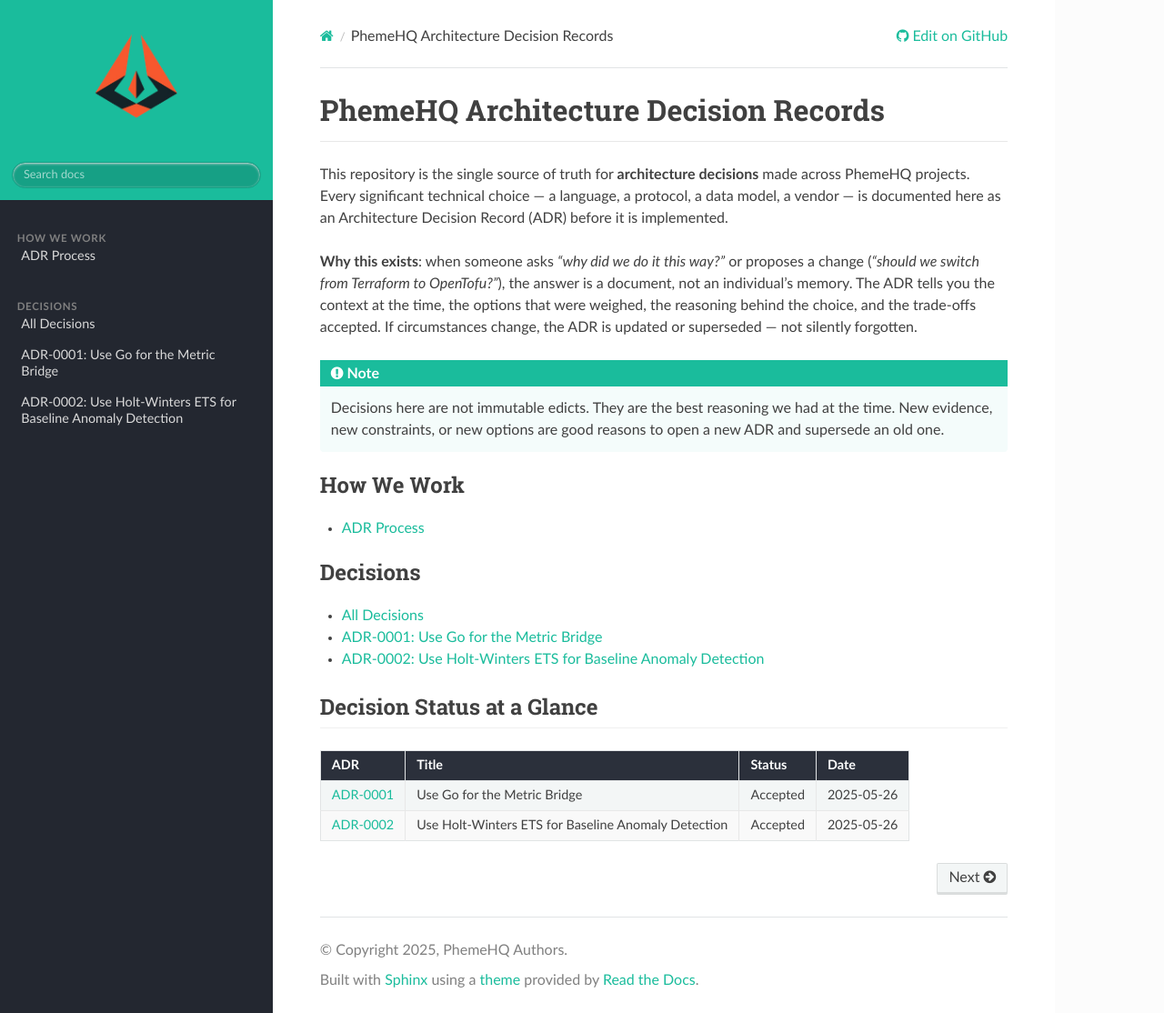
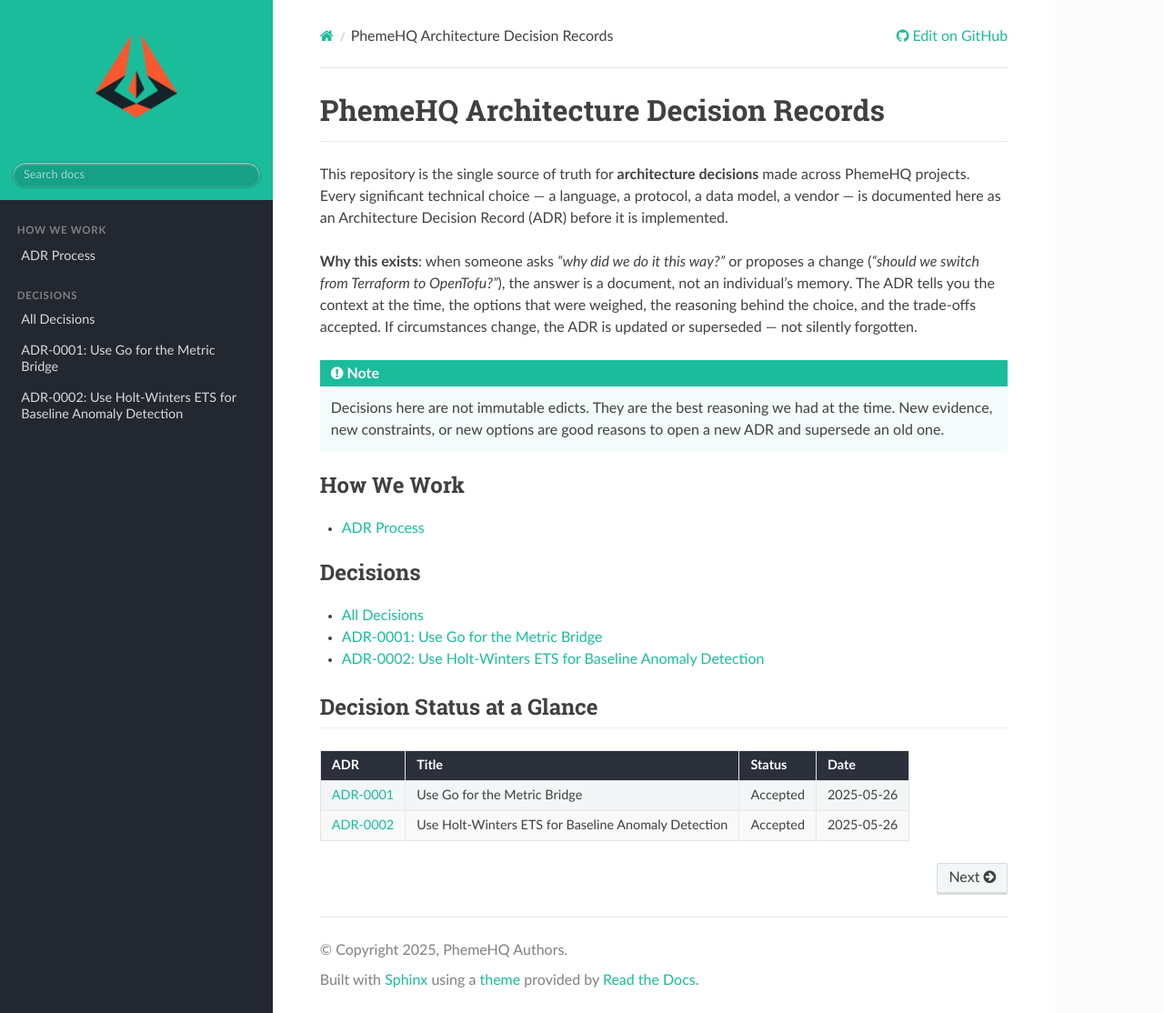
Before and after one commit to phemehq/architecture-decision-records, a Sphinx documentation site: the page built from docs/index.md, in a window 1280 px wide and 1114 px high. Shown: the whole window at 91% size. Built offline with Sphinx 7.4.7 and the Read the Docs theme 3.1.0, drawn with Linux system fonts in a browser that asks for light colours.

Commit message:
style: adjust navigation depth and margin for improved section visibility

```diff
--- a/docs/_static/custom.css
+++ b/docs/_static/custom.css
@@ -32,13 +32,21 @@
     padding: 0.35em 1.618em 0.35em 3.236em !important;
 }
 
-/* Extra top margin on each caption to visually separate sections */
+/* Collapse default ul margin so sections sit flush */
+.wy-menu-vertical ul {
+    margin-bottom: 0 !important;
+    padding-bottom: 0 !important;
+}
+
+/* Small separator above each section caption */
 .wy-menu-vertical p.caption {
-    margin-top: 0.8em !important;
+    margin-top: 0.4em !important;
+    padding-top: 0.6em !important;
 }
 
 .wy-menu-vertical p.caption:first-child {
     margin-top: 0 !important;
+    padding-top: 0.4em !important;
 }
 
 .wy-side-nav-search {
--- a/docs/conf.py
+++ b/docs/conf.py
@@ -36,7 +36,7 @@
 
 html_theme_options = {
     'logo_only': True,
-    'navigation_depth': 4,
+    'navigation_depth': 1,
     'collapse_navigation': False,
     'sticky_navigation': True,
     'includehidden': True,
```
